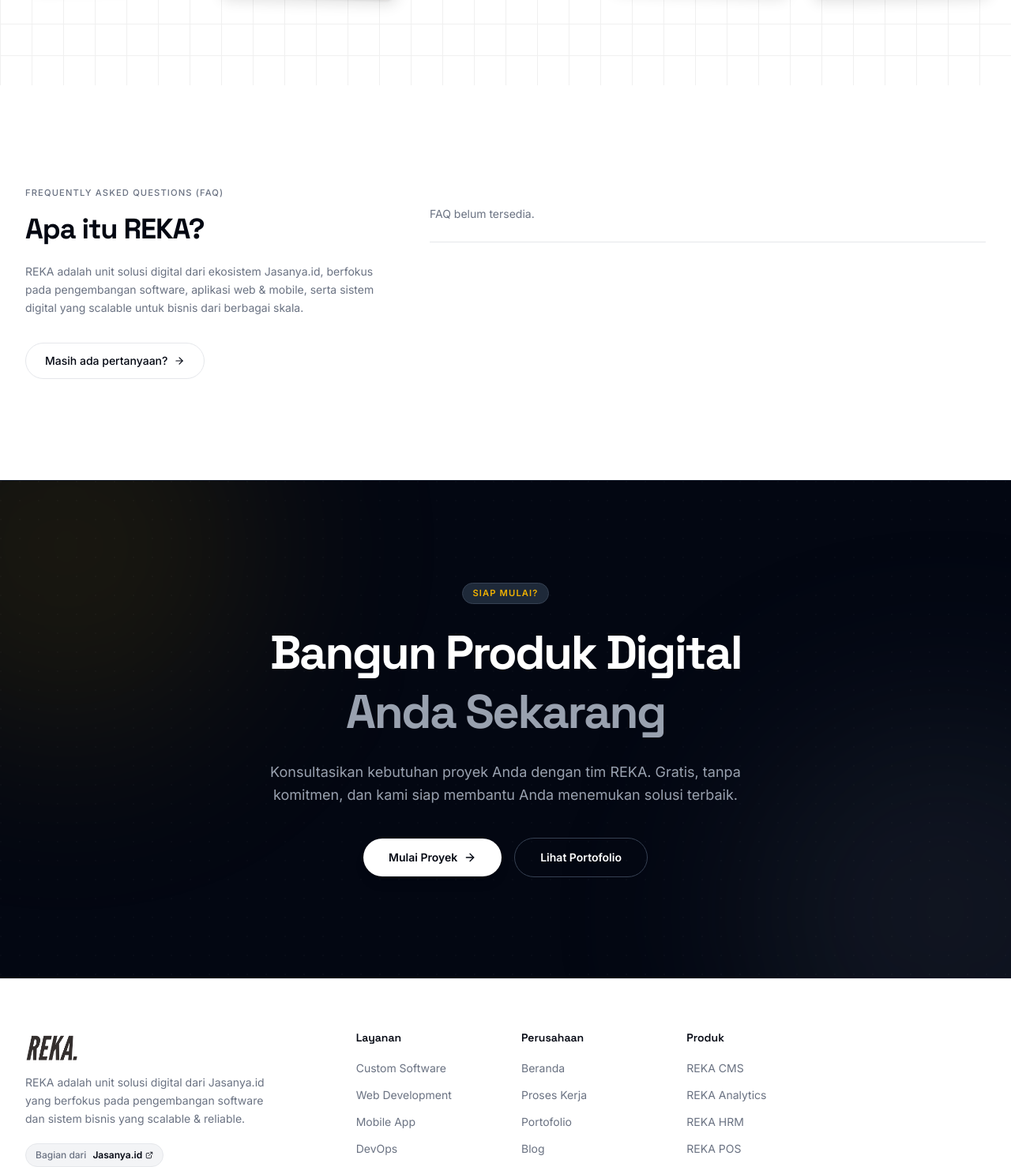
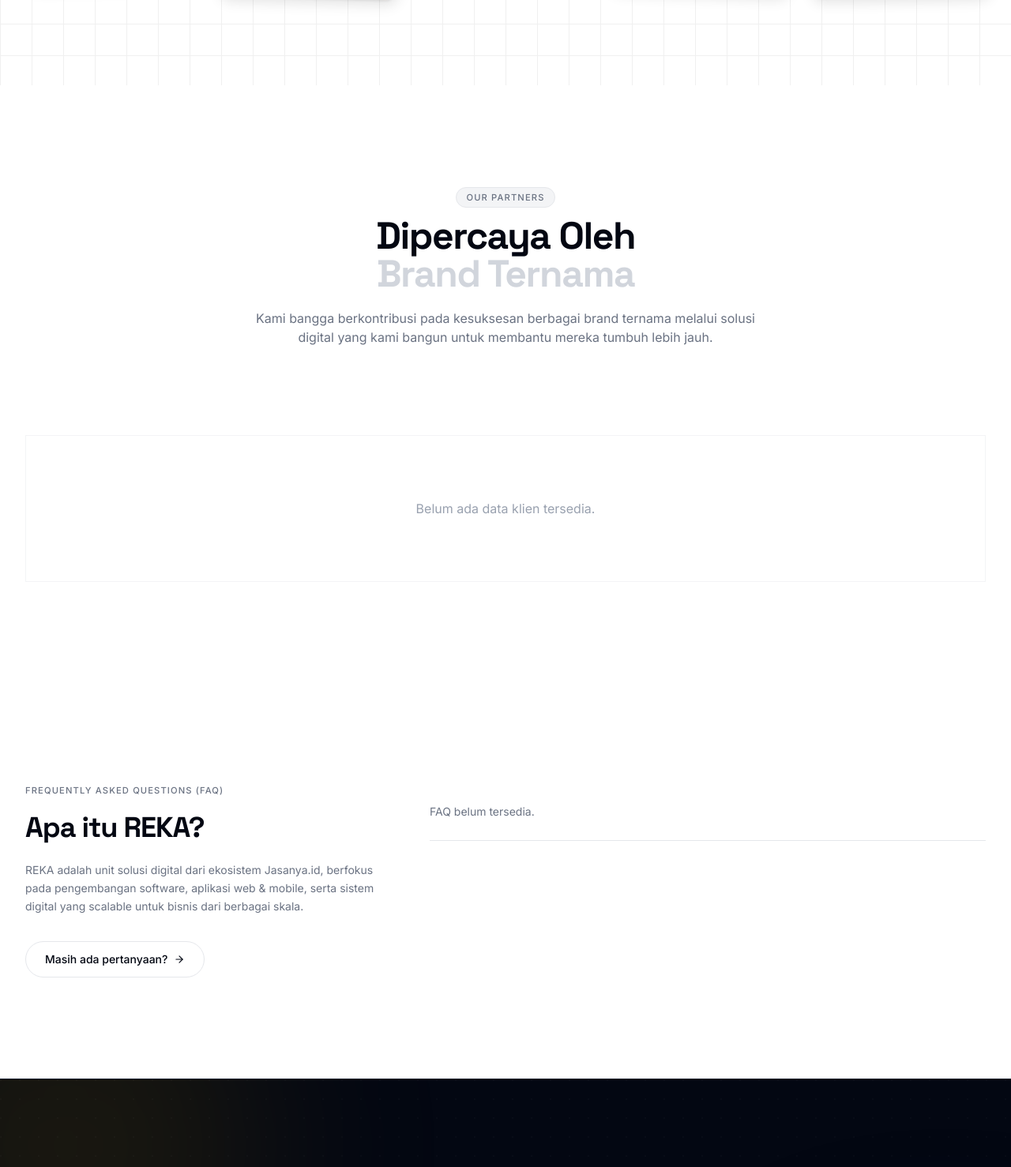
Before and after one commit to PRODUCT-JASANYA-TECKNOLOGY/REKA-Company-Profile, a Laravel app: template resources/views/pages/home.blade.php in a window 1280 px wide. Shown: the part 4222-5700 px from the top of the page at 79% size. Run offline with Laravel 12, Linux system fonts and the light colour scheme; the template is opened without the code that fills it, so the values that code supplies are empty; style sheets or scripts are compiled from the project's sources.

Commit message:
buat section logo

```diff
--- a/resources/views/pages/home.blade.php
+++ b/resources/views/pages/home.blade.php
@@ -10,6 +10,7 @@
     @include('sections.home.kenapa-reka')
     @include('sections.home.proses-preview')
     @include('sections.home.testimoni')
+    @include('sections.home.klient')
     @include('sections.home.faq')
     @include('sections.home.cta')
 @endsection
--- /dev/null
+++ b/resources/views/sections/home/klient.blade.php
@@ -0,0 +1,103 @@
+<section id="klien" class="py-24 lg:py-32 bg-white">
+    <div class="max-w-7xl mx-auto px-5 lg:px-8">
+        <div class="text-center mb-16">
+            <span class="inline-flex items-center gap-2 px-3 py-1 rounded-full text-[0.7rem] font-medium tracking-widest uppercase bg-gray-100 text-gray-500 border border-gray-200">Our Partners</span>
+            <h2 class="font-grotesk text-4xl sm:text-5xl font-bold tracking-[-0.03em] mt-3">Dipercaya Oleh<br><span class="text-gray-300">Brand Ternama</span></h2>
+            <p class="mt-5 text-gray-500 max-w-2xl mx-auto">Kami bangga berkontribusi pada kesuksesan berbagai brand ternama melalui solusi digital yang kami bangun untuk membantu mereka tumbuh lebih jauh.</p>
+        </div>
+
+        {{-- Filters Section --}}
+        <div class="flex flex-col sm:flex-row gap-4 mb-12 justify-center">
+            @if($industries->isNotEmpty())
+            <div class="relative min-w-[220px]">
+                <select id="industry-filter" class="w-full appearance-none bg-white border border-gray-200 rounded-xl px-5 py-3 text-sm font-medium focus:outline-none focus:ring-2 focus:ring-blue-600 transition-all cursor-pointer">
+                    <option value="all">Semua Industri</option>
+                    @foreach($industries as $industry)
+                        <option value="{{ $industry->id }}">{{ $industry->nama }}</option>
+                    @endforeach
+                </select>
+                <div class="absolute right-4 top-1/2 -translate-y-1/2 pointer-events-none text-gray-400">
+                    <i data-lucide="chevron-down" class="w-4 h-4"></i>
+                </div>
+            </div>
+            @endif
+
+            @if($technologies->isNotEmpty())
+            <div class="relative min-w-[220px]">
+                <select id="tech-filter" class="w-full appearance-none bg-white border border-gray-200 rounded-xl px-5 py-3 text-sm font-medium focus:outline-none focus:ring-2 focus:ring-blue-600 transition-all cursor-pointer">
+                    <option value="all">Semua Teknologi</option>
+                    @foreach($technologies as $tech)
+                        <option value="{{ $tech->id }}">{{ $tech->nama }}</option>
+                    @endforeach
+                </select>
+                <div class="absolute right-4 top-1/2 -translate-y-1/2 pointer-events-none text-gray-400">
+                    <i data-lucide="chevron-down" class="w-4 h-4"></i>
+                </div>
+            </div>
+            @endif
+        </div>
+
+        {{-- Clients Grid --}}
+        <div id="clients-grid" class="grid grid-cols-2 md:grid-cols-4 lg:grid-cols-4 border-l border-t border-gray-100">
+            @forelse($klients as $klient)
+                <div class="client-card h-32 sm:h-40 flex items-center justify-center p-6 border-r border-b border-gray-100 hover:bg-gray-50 transition-colors duration-300 group relative overflow-hidden"
+                     data-industry="{{ $klient->category && $klient->category->type == 'Industry' ? $klient->category->id : '' }}"
+                     data-tech="{{ $klient->category && $klient->category->type == 'Technology' ? $klient->category->id : '' }}">
+
+                    @php
+                        $logoPath = (string) ($klient->logo ?? '');
+                        $logoUrl = str_starts_with($logoPath, 'http://') || str_starts_with($logoPath, 'https://')
+                            ? $logoPath
+                            : asset('storage/' . ltrim($logoPath, '/'));
+                    @endphp
+
+                    <img src="{{ $logoUrl }}" alt="{{ $klient->nama }}" class="max-w-[65%] max-h-[45%] object-contain filter grayscale opacity-60 group-hover:grayscale-0 group-hover:opacity-100 transition-all duration-500" />
+                </div>
+            @empty
+                <div class="col-span-full py-20 text-center text-gray-400 border-r border-b border-gray-100">
+                    Belum ada data klien tersedia.
+                </div>
+            @endforelse
+        </div>
+    </div>
+</section>
+
+<script>
+    document.addEventListener('DOMContentLoaded', function() {
+        const industryFilter = document.getElementById('industry-filter');
+        const techFilter = document.getElementById('tech-filter');
+        const grid = document.getElementById('clients-grid');
+        const cards = grid.querySelectorAll('.client-card');
+
+        function filterClients() {
+            const industry = industryFilter ? industryFilter.value : 'all';
+            const tech = techFilter ? techFilter.value : 'all';
+
+            cards.forEach(card => {
+                const cardIndustry = card.getAttribute('data-industry');
+                const cardTech = card.getAttribute('data-tech');
+
+                let show = true;
+                if (industry !== 'all') {
+                    if (cardIndustry !== industry) show = false;
+                }
+                if (tech !== 'all') {
+                    if (cardTech !== tech) show = false;
+                }
+
+                if (show) {
+                    card.removeAttribute('hidden');
+                    card.classList.remove('hidden');
+                    card.classList.add('flex');
+                } else {
+                    card.setAttribute('hidden', '');
+                    card.classList.remove('flex');
+                    card.classList.add('hidden');
+                }
+            });
+        }
+
+        if (industryFilter) industryFilter.addEventListener('change', filterClients);
+        if (techFilter) techFilter.addEventListener('change', filterClients);
+    });
+</script>
```
Also changed, not shown: app/Http/Controllers/HomeController.php (+17 -1 lines).
